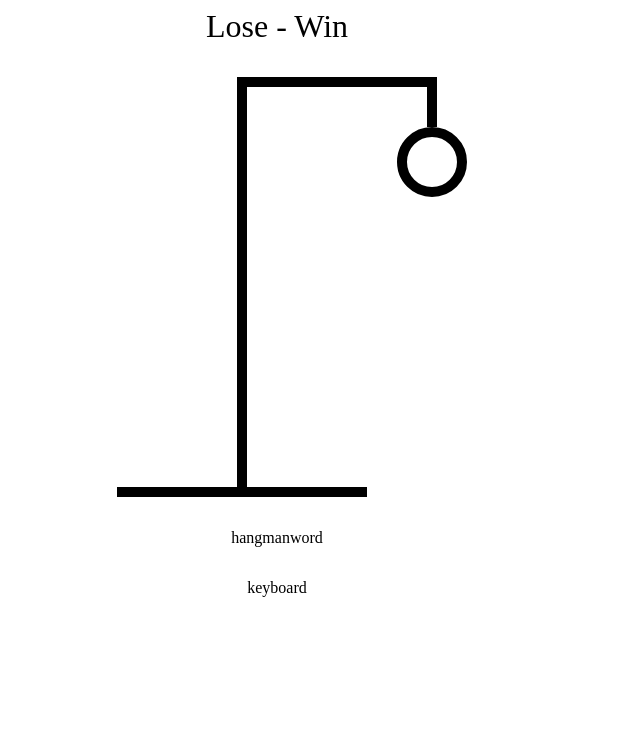
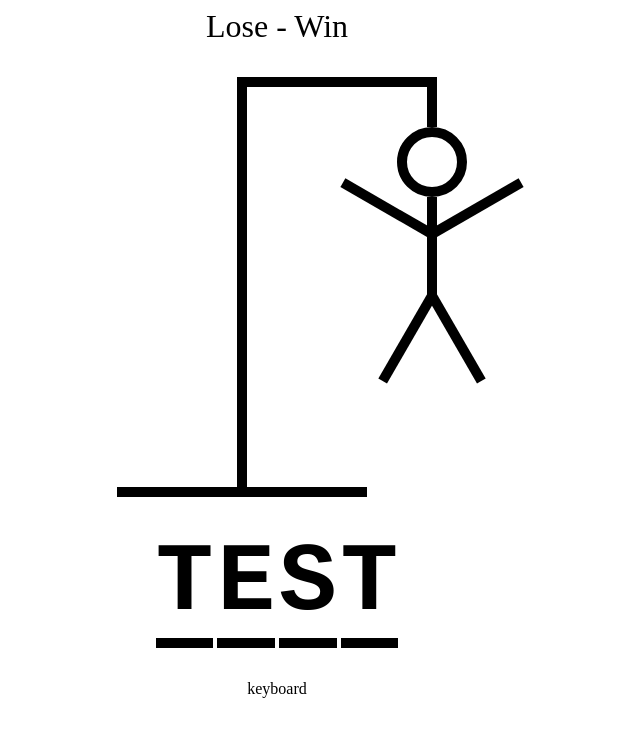
Before and after one commit to khouloudAl2022/hangmangame-TypeScript, a React (Vite) app: page / in a window 1280 px wide. Shown: the top 736 px of the page, without its empty margins (363-1003 px from the left). Built offline with nearby package versions, Linux system fonts and the light colour scheme; the HTML template or start-up script is replaced by a standard one.

Commit message:
The hangman includes the head, body, arms, and legs, creating an initial visual structure for the Hangman game

```diff
--- a/src/components/HangmanDrawing.tsx
+++ b/src/components/HangmanDrawing.tsx
@@ -12,11 +12,78 @@
     }} />
 
 )
+const BODY = (
+    <div style={{
+        width: "10px",
+        height: "100px",
+        background: "black",
+        position: "absolute",
+        right: "0px",
+        top: "120px"
+    }} />
+
+)
+const RIGHT_ARM = (
+    <div style={{
+        width: "100px",
+        height: "10px",
+        background: "black",
+        position: "absolute",
+        right: "-100px",
+        top: "150px",
+        rotate: "-30deg",
+        transformOrigin: "left bottom"
+    }} />
+
+)
+const LEFT_ARM = (
+    <div style={{
+        width: "100px",
+        height: "10px",
+        background: "black",
+        position: "absolute",
+        right: "10px",
+        top: "150px",
+        rotate: "30deg",
+        transformOrigin: "right bottom"
+    }} />
+)
+const LEFT_LEG = (
+    <div style={{
+        width: "100px",
+        height: "10px",
+        background: "black",
+        position: "absolute",
+        right: "0px",
+        top: "210px",
+        rotate: "-60deg",
+        transformOrigin: "right bottom"
+    }} />
+)
+
+const RIGHT_LEG = (
+    <div style={{
+        width: "100px",
+        height: "10px",
+        background: "black",
+        position: "absolute",
+        right: "-90px",
+        top: "210px",
+        rotate: "60deg",
+        transformOrigin: " left bottom"
+    }} />
+)
+
 
 const HangmanDrawing = () => {
     return (
         <div style={{ position: "relative" }}>
             {HEAD}
+            {BODY}
+            {RIGHT_ARM}
+            {LEFT_ARM}
+            {RIGHT_LEG}
+            {LEFT_LEG}
             <div style={{ width: "10px", height: "50px", backgroundColor: "black", top: 0, right: 0, position: "absolute" }} />
             <div style={{ width: "200px", height: "10px", backgroundColor: "black", marginLeft: "120px" }} />
             <div style={{ height: "400px", background: "black", width: "10px", marginLeft: "120px" }} />
@@ -25,4 +92,5 @@
     )
 }
 
+
 export default HangmanDrawing
--- a/src/components/HangmanWord.tsx
+++ b/src/components/HangmanWord.tsx
@@ -1,11 +1,20 @@
 import React from 'react'
 
 const HangmanWord = () => {
-  return (
-    <div>
-      hangmanword
-    </div>
-  )
+    const word = "test"
+    return (
+        <div style={{
+            display: "flex",
+            gap: ".25rem",
+            fontSize: "6rem",
+            fontWeight: "bold",
+            textTransform: "uppercase",
+            fontFamily: "monospace"
+        }}>
+            {word.split('').map((letter, index) =>
+            (<span style={{borderBottom:"10px solid"}}> {letter}</span>
+            ))}</div>
+    )
 }
 
 export default HangmanWord
```
